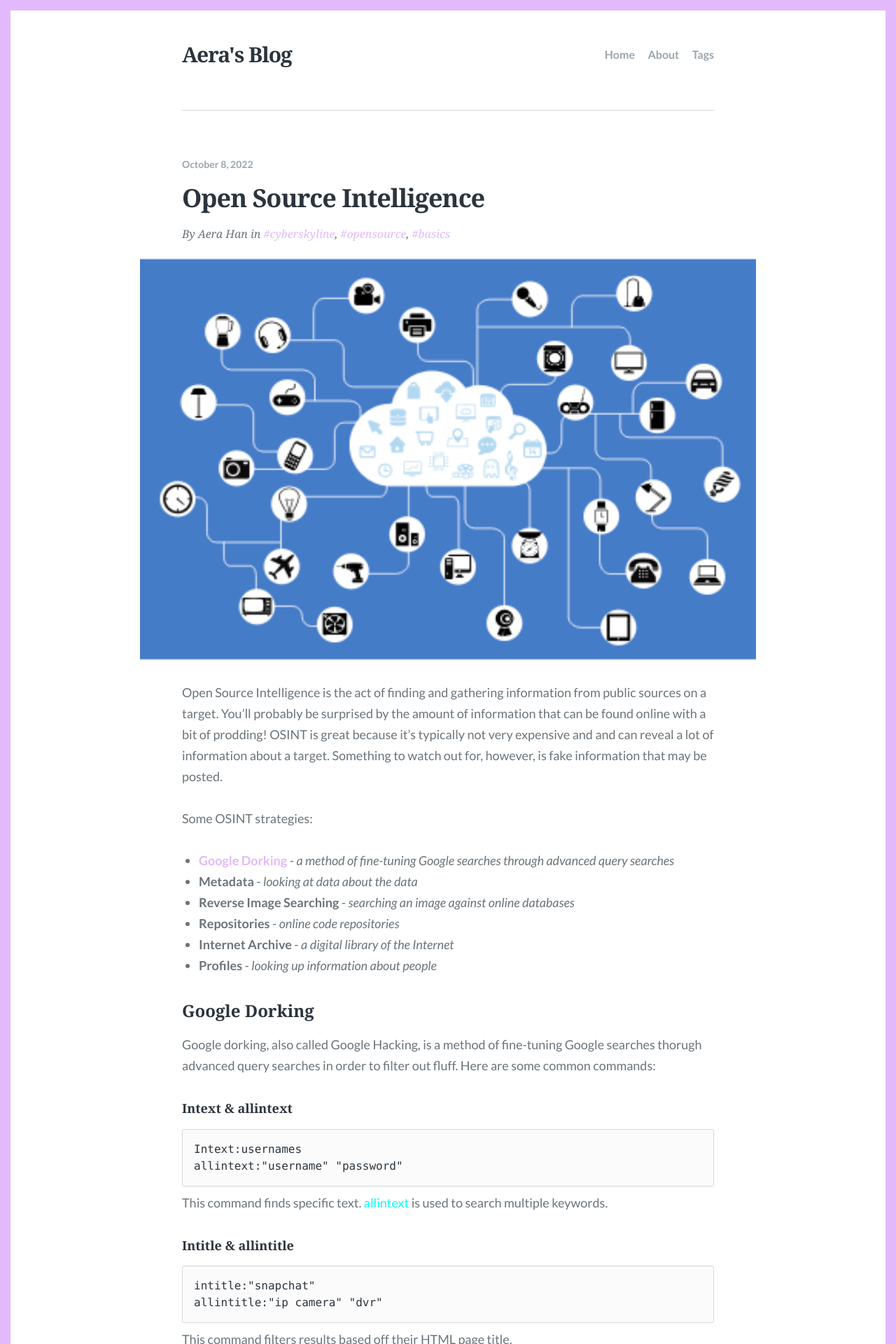
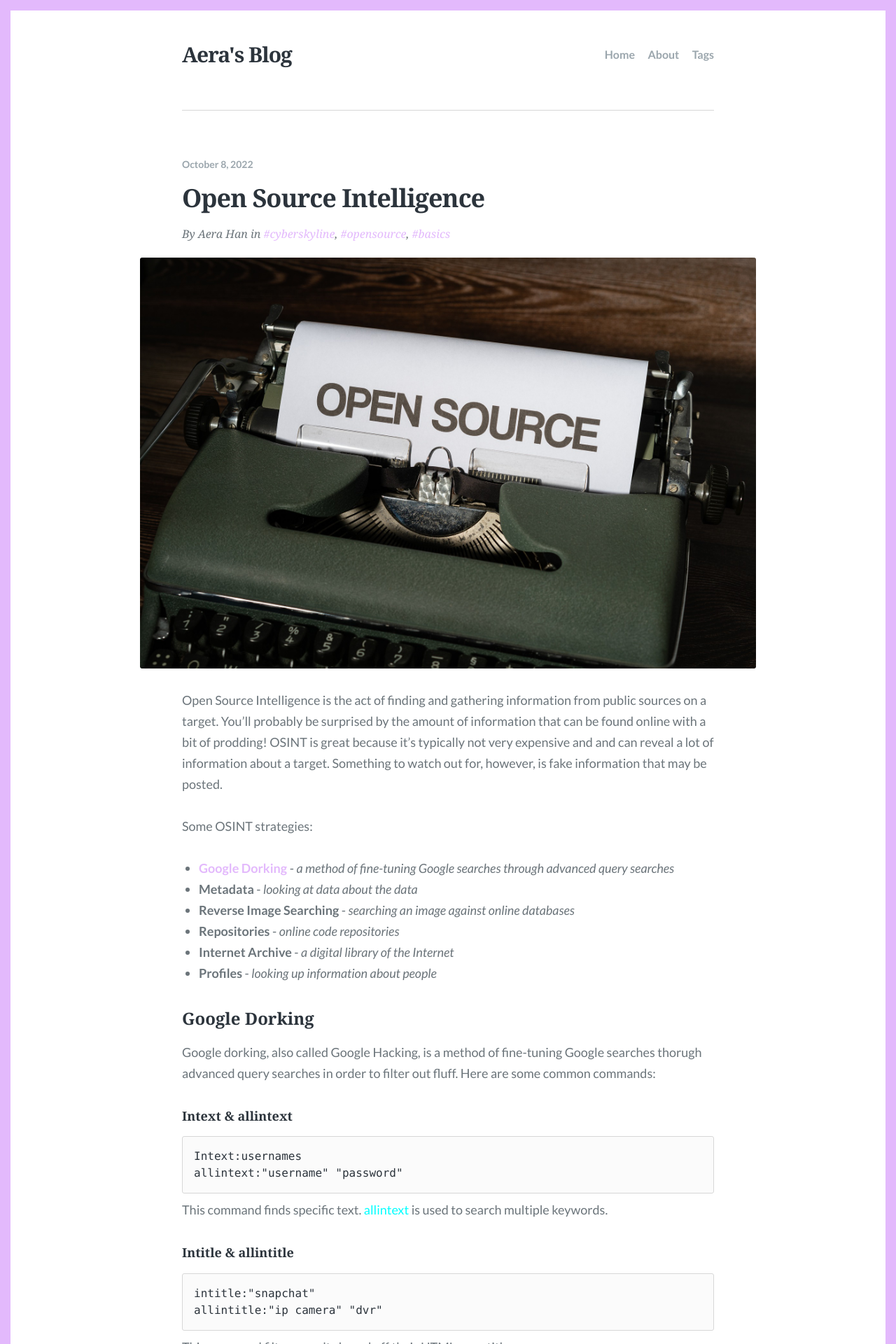
Before and after one commit to JustGoodThemes/Scriptor-Jekyll-Theme, a Jekyll site: the page built from _posts/2022-10-08-open-source-intelligence.md, in a window 1280 px wide. Shown: the top 1920 px of the page at 70% size. Built offline with Jekyll 4.4.1, drawn with Linux system fonts in a browser that asks for light colours; some web fonts are replaced; comment, search, counter and statistics services are not loaded.

Commit message:
Update 2022-10-08-open-source-intelligence.md
updated blog image: OSINT

```diff
--- a/_posts/2022-10-08-open-source-intelligence.md
+++ b/_posts/2022-10-08-open-source-intelligence.md
@@ -2,7 +2,7 @@
 title: "Open Source Intelligence"
 layout: post
 date: 2022-10-08
-feature_image: images/cloudnetwork.png
+feature_image: images/open_source.jpg
 tags: [cyberskyline, opensource, basics]
 ---
 
```
